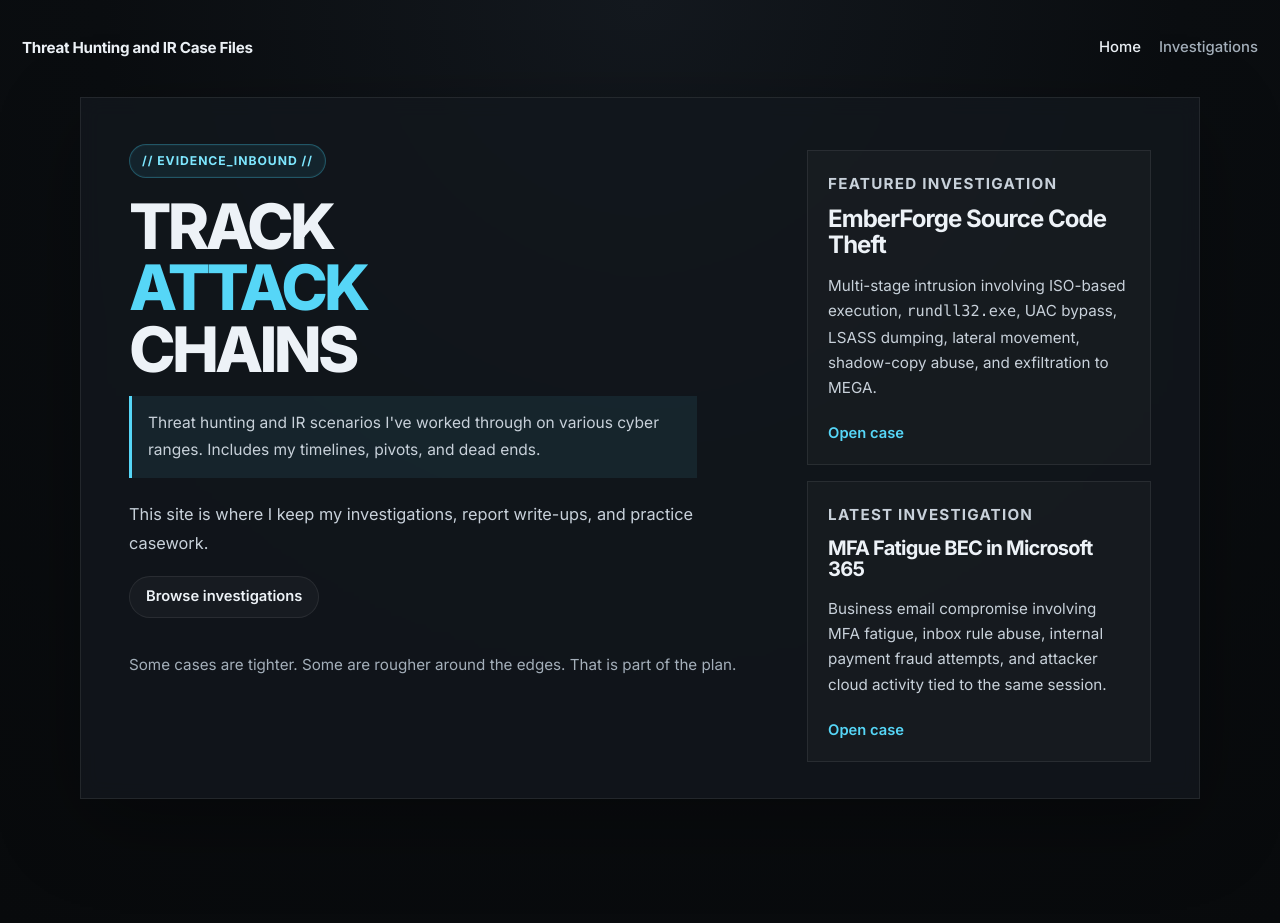
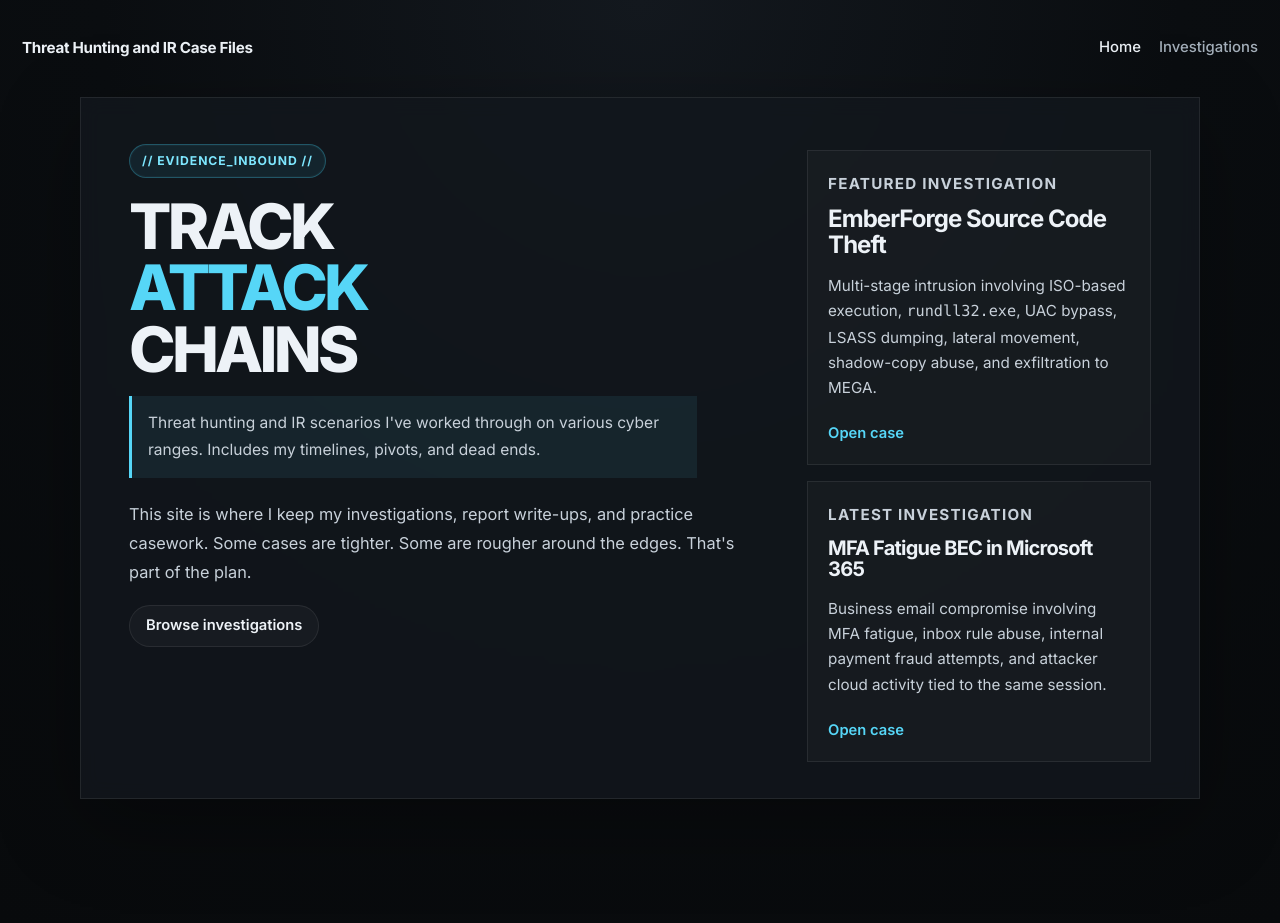
Before and after one commit to j-manli/j-manli.github.io, a Jekyll site: the page built from index.md, in a window 1280 px wide. Built offline with Jekyll 4.4.1, drawn with Linux system fonts in a browser that asks for light colours.

Commit message:
Update index.md

```diff
--- a/index.md
+++ b/index.md
@@ -17,16 +17,13 @@ permalink: /
         </div>
 
         <p class="hero-intro hero-intro-tight">
-          This site is where I keep my investigations, report write-ups, and practice casework.
+          This site is where I keep my investigations, report write-ups, and practice casework. Some cases are tighter. Some are rougher around the edges. That's part of the plan.
         </p>
 
         <div class="button-row">
           <a class="button-link" href="/investigations/">Browse investigations</a>
         </div>
 
-        <p class="hero-note">
-          Some cases are tighter. Some are rougher around the edges. That is part of the plan.
-        </p>
       </div>
 
       <aside class="hero-right">
```
